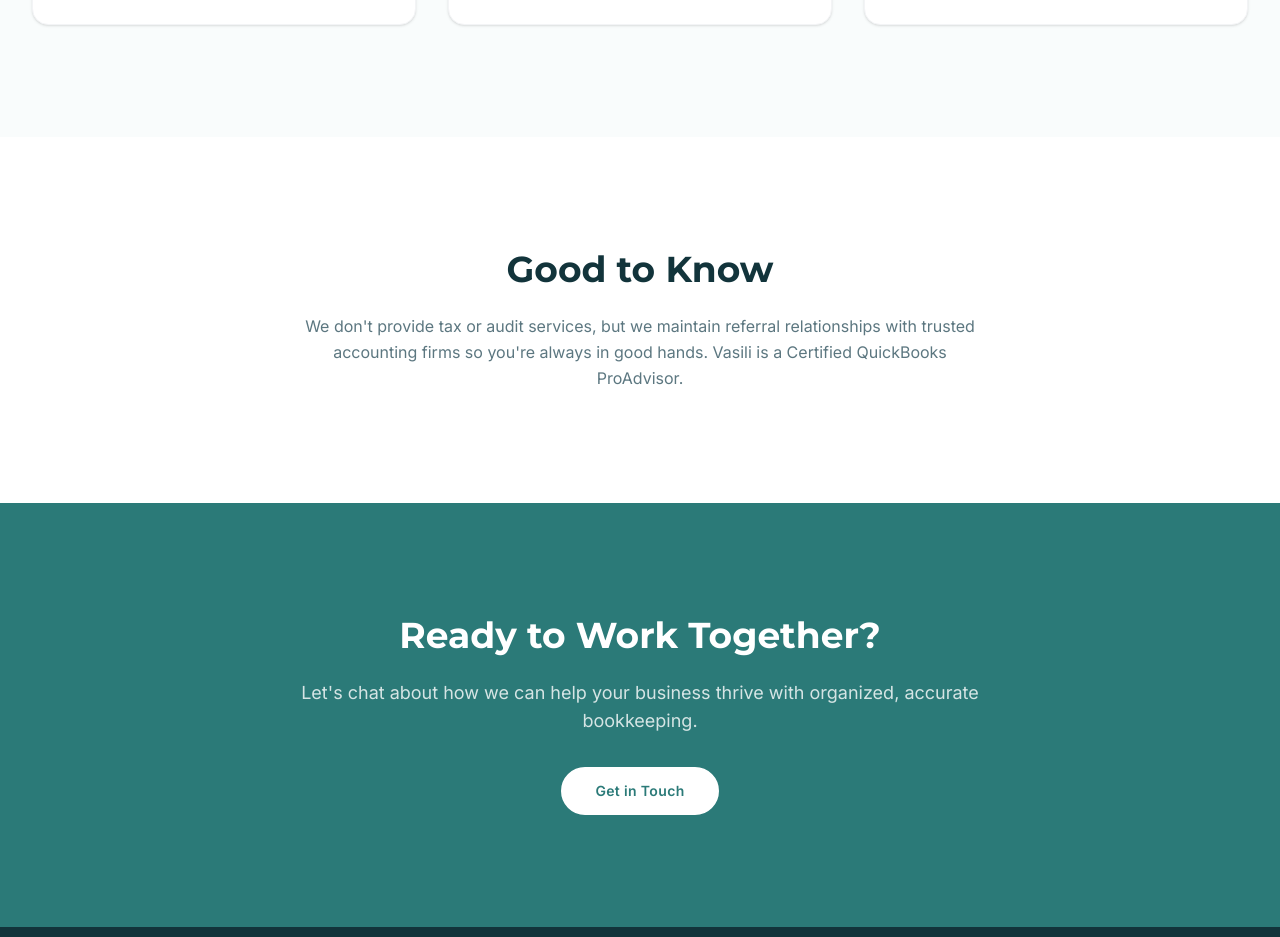
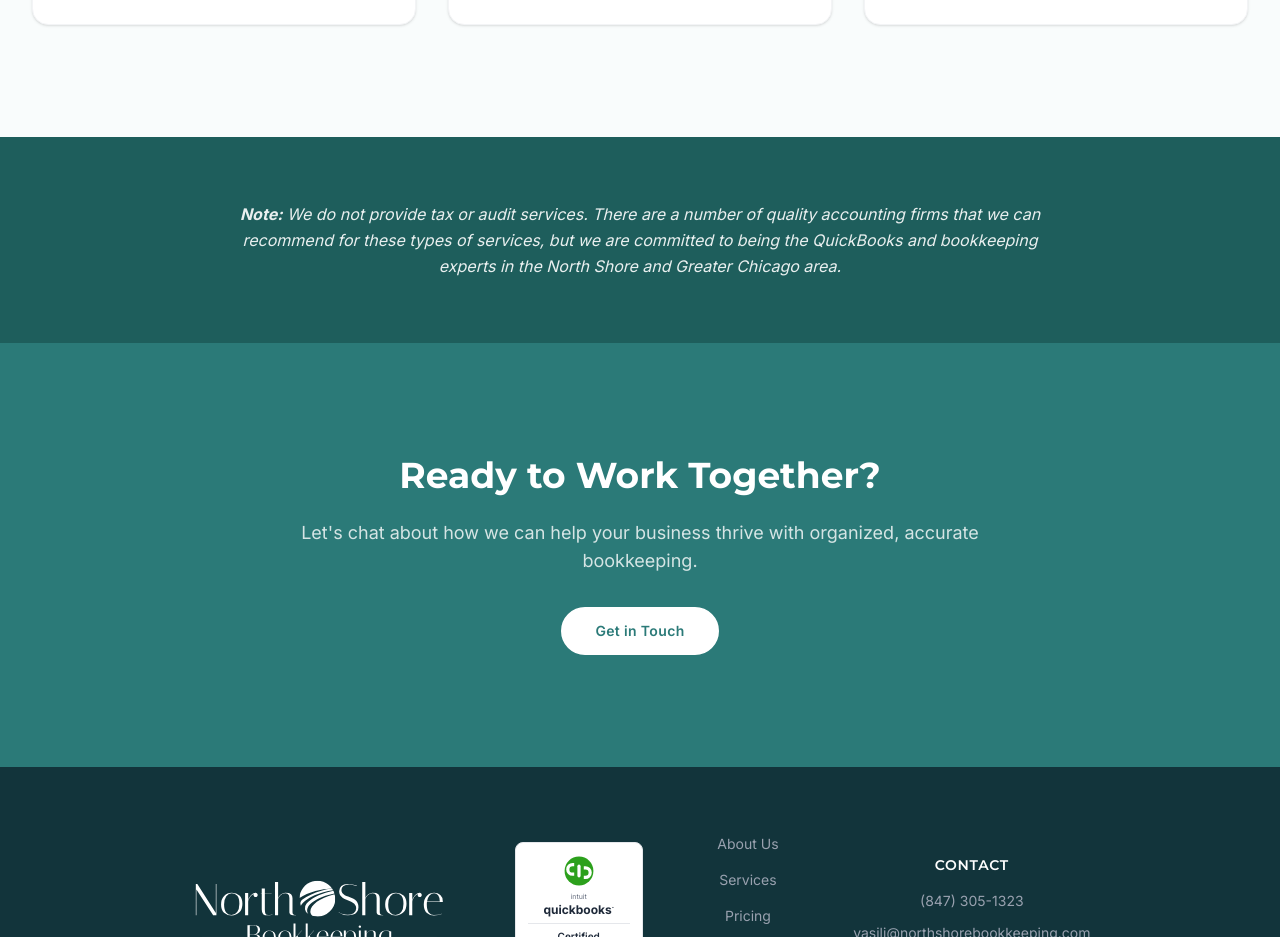
Before and after one commit to ch444444/Bookeeping, a Next.js app: page /about in a window 1280 px wide. Shown: the part 1800-2737 px from the top of the page. Built offline with nearby package versions, Linux system fonts and the light colour scheme.

Commit message:
Replace Good to Know with Note banner on about page

```diff
--- a/src/app/about/page.tsx
+++ b/src/app/about/page.tsx
@@ -126,16 +126,15 @@ export default function AboutPage() {
         </div>
       </SectionWrapper>
 
-      {/* Good to Know */}
-      <SectionWrapper className="py-20 lg:py-28 bg-white">
-        <div className="max-w-3xl mx-auto px-4 sm:px-6 lg:px-8 text-center">
-          <h2 className="text-3xl sm:text-4xl font-bold text-text-dark mb-6 font-[family-name:var(--font-heading)]">
-            Good to Know
-          </h2>
-          <p className="text-text-muted leading-relaxed">
-            We don&apos;t provide tax or audit services, but we maintain referral
-            relationships with trusted accounting firms so you&apos;re always in
-            good hands. Vasili is a Certified QuickBooks ProAdvisor.
+      {/* Note */}
+      <SectionWrapper className="py-12 lg:py-16 bg-primary-dark">
+        <div className="max-w-4xl mx-auto px-4 sm:px-6 lg:px-8 text-center">
+          <p className="text-white/90 italic leading-relaxed">
+            <span className="font-bold">Note:</span> We do not provide tax or
+            audit services. There are a number of quality accounting firms that
+            we can recommend for these types of services, but we are committed
+            to being the QuickBooks and bookkeeping experts in the North Shore
+            and Greater Chicago area.
           </p>
         </div>
       </SectionWrapper>
```
